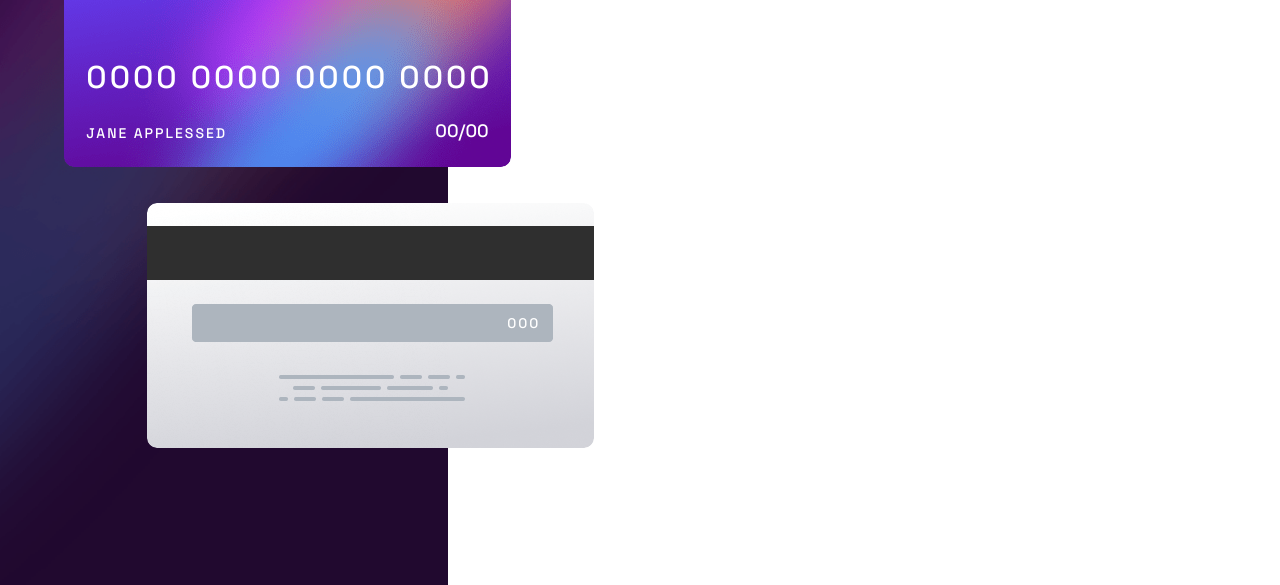
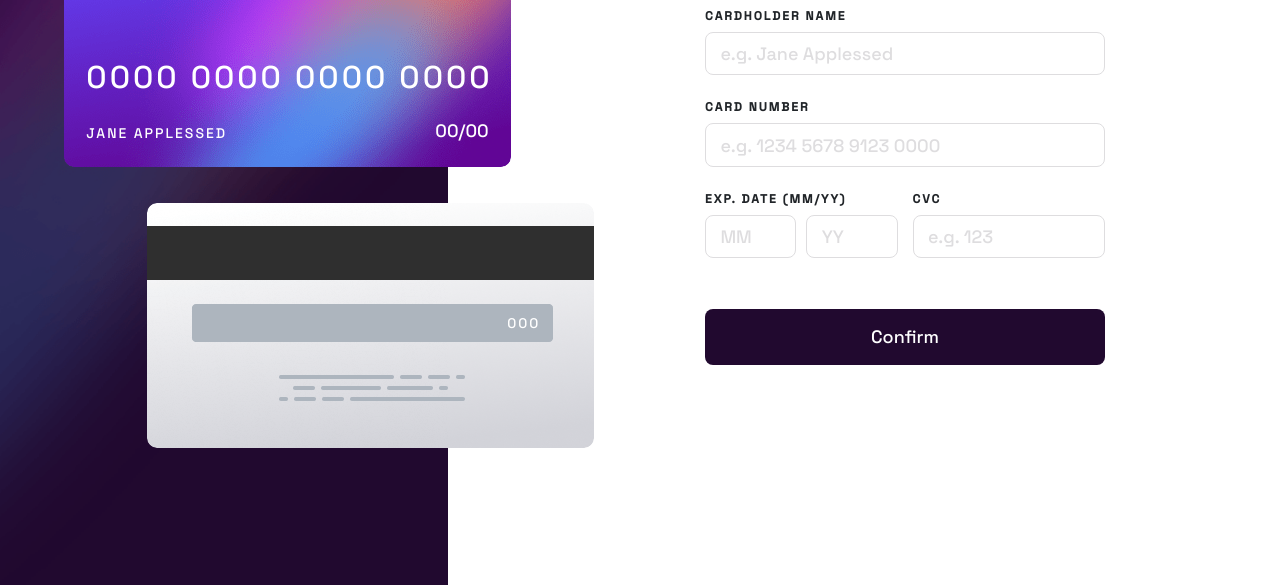
Before and after one commit to MuriWolf/interactive-card-details-form, a website: page index.html in a window 1280 px wide. Shown: the part 215-800 px from the top of the page. Drawn offline with nearby package versions, Linux system fonts and the light colour scheme.

Commit message:
add form

```diff
--- a/index.html
+++ b/index.html
@@ -25,7 +25,7 @@
       </div>
     </div>
     <div class="d-flex justify-content-center align-items-center">
-      <!-- <form class="card-details__form">
+      <form class="card-details__form">
         <div>
           <label for="">cardholder name</label>
           <input type="text" id="name" placeholder="e.g. Jane Applessed" maxlength="32" pattern="[a-zA-Z \\.]+" required>
@@ -52,7 +52,7 @@
           </div>
         </div>
         <button class="btn mt-5" type="submit" id="submitBtn">Confirm</button>
-      </form> -->
+      </form>
       <div id="card-complete" class="d-flex d-none flex-column gap-4" style="width: 100%; max-width: 360px;">
         <img class="d-block mx-auto" src="images/icon-complete.svg" alt="">
         <h1 class="text-center display-5 text-uppercase text--very-dark-violet mt-4" style="letter-spacing: 3px;">Thank you!</h1>
@@ -61,8 +61,6 @@
       </div>
     </div>
   </main>
-
-
     <script src="https://ajax.googleapis.com/ajax/libs/jquery/3.6.1/jquery.min.js"></script>
     <script src="src/js/index.js"></script>
 </body>
```
